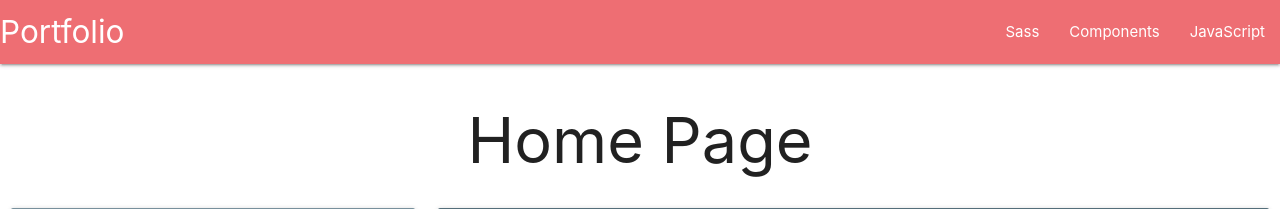
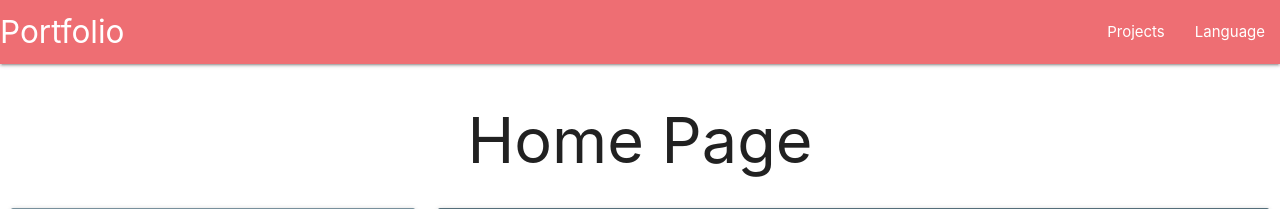
Before and after one commit to skahure003/portfolio, a Django app: page / in a window 1280 px wide. Shown: the top 209 px of the page. Run offline with Django 4.2, Linux system fonts and the light colour scheme.

Commit message:
Added new feature

```diff
--- a/templates/main/nav.html
+++ b/templates/main/nav.html
@@ -2,9 +2,8 @@
     <div class="nav-wrapper">
       <a href="#" class="brand-logo">Portfolio</a>
       <ul id="nav-mobile" class="right hide-on-med-and-down">
-        <li><a href="sass.html">Sass</a></li>
-        <li><a href="badges.html">Components</a></li>
-        <li><a href="collapsible.html">JavaScript</a></li>
+        <li><a href="badges.html">Projects</a></li>
+        <li><a href="collapsible.html">Language</a></li>
       </ul>
     </div>
 </nav>
```
